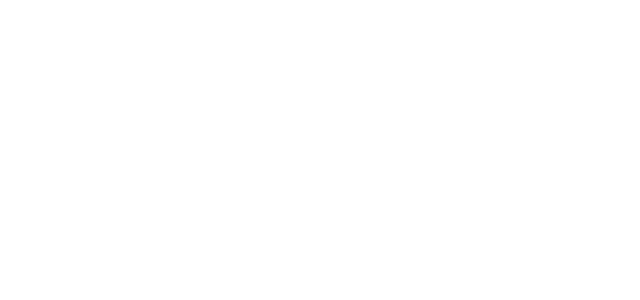
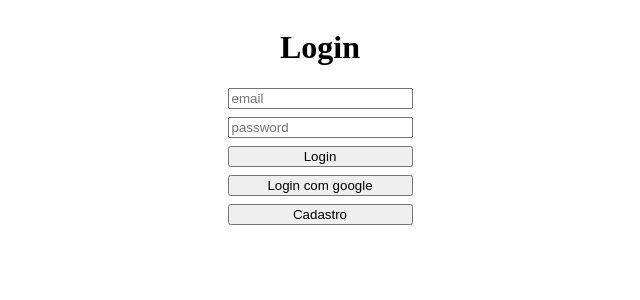
Before and after one commit to luizfbarbosa12/FirebaseWReact, a React (Create React App) app in the folder firebase-chat/: page /login in a window 1280 px wide. Shown: the top 300 px of the page, without its empty margins (320-960 px from the left). Built offline with nearby package versions, Linux system fonts and the light colour scheme.

Commit message:
aula 2 quase finalizada

```diff
--- a/firebase-chat/src/App.js
+++ b/firebase-chat/src/App.js
@@ -1,5 +1,7 @@
 import { Switch, Route, BrowserRouter } from "react-router-dom";
 import ChatPage from "./pages/ChatPage/ChatPage";
+import { LoginPage } from "./pages/LoginPage";
+import { SignUpPage } from "./pages/SignUpPage";
 
 const App = () => {
   return (
@@ -10,6 +12,12 @@ const App = () => {
         <Route exact path="/">
           <ChatPage />
         </Route>
+        <Route exact path="/login">
+          <LoginPage />
+        </Route>
+        <Route exact path="/cadastro">
+          <SignUpPage />
+        </Route>
       </Switch>
     </BrowserRouter>
   );
--- /dev/null
+++ b/firebase-chat/src/Components/FormPageContainer/index.js
@@ -0,0 +1,16 @@
+import styled from "styled-components";
+
+const FormPageContainer = styled.div`
+  max-width: 200px;
+  margin: 0 auto;
+  display: flex;
+  flex-direction: column;
+  align-items: center;
+
+  form {
+    display: grid;
+    gap: 8px;
+  }
+`;
+
+export default FormPageContainer;
--- a/firebase-chat/src/pages/ChatPage/ChatContainer.js
+++ b/firebase-chat/src/pages/ChatPage/ChatContainer.js
@@ -1,5 +1,6 @@
-import React from "react";
+import React, { useEffect, useState } from "react";
 import styled from "styled-components";
+import firebase from "firebase";
 
 const ChatPageWrapper = styled.div`
   border: 1px solid red;
@@ -36,15 +37,42 @@ const MessageInput = styled.div`
     font-size: 24px;
   }
 `;
-const ChatContainer = () => {
+const ChatContainer = (props) => {
+  const [messages, setMessages] = useState([]);
+
+  useEffect(() => {
+    const getMessages = async () => {
+      console.log(props.currentUserId);
+      console.log(props.selectedUser);
+      const ref = firebase
+        .firestore()
+        .collection("chats")
+        .doc(`${props.currentUserId}-${props.selectedUser.id}`)
+        .collection("messages")
+        .orderBy("sentAt", "desc");
+      const querySnapshot = await ref.get();
+
+      const messagesList = querySnapshot.docs.map((doc) => {
+        return doc.data();
+      });
+      setMessages(messagesList);
+      console.log(messagesList);
+    };
+
+    getMessages();
+  }, [props.currentUserId, props.selectedUser.id]);
+
   return (
     <ChatPageWrapper>
-      <Header>Conversa com bla</Header>
+      <Header>Conversa com {props.selectedUser.name}</Header>
       <Messages>
-        <p>Darvas - Mensagem 1</p>
-        <p>eu - Mensagem 2</p>
-        <p>Darvas - Mensagem 3</p>
-        <p>eu - Mensagem 4</p>
+        {messages.map((message) => {
+          return (
+            <p>
+              {message.username} - {message.text}
+            </p>
+          );
+        })}
       </Messages>
       <MessageInput>
         <input placeholder="envie sua mensagem" />
--- a/firebase-chat/src/pages/ChatPage/ChatPage.js
+++ b/firebase-chat/src/pages/ChatPage/ChatPage.js
@@ -1,4 +1,4 @@
-import React from "react";
+import React, { useState } from "react";
 import ChatContainer from "./ChatContainer";
 import UsersList from "./usersList";
 import styled from "styled-components";
@@ -10,10 +10,16 @@ const ChatContainerWrapper = styled.div`
 `;
 
 const ChatPage = () => {
+  const [selectedUser, setSelectedUser] = useState();
+  const userId = "meuId";
+  console.log(selectedUser);
+
   return (
     <ChatContainerWrapper>
-      <UsersList />
-      <ChatContainer />
+      <UsersList setSelectedUser={setSelectedUser} />
+      {selectedUser && (
+        <ChatContainer currentUserId={userId} selectedUser={selectedUser} />
+      )}
     </ChatContainerWrapper>
   );
 };
--- a/firebase-chat/src/pages/ChatPage/usersList.js
+++ b/firebase-chat/src/pages/ChatPage/usersList.js
@@ -7,7 +7,7 @@ const UsersListWrapper = styled.div`
   height: 100vh;
   padding: 0 16px;
 `;
-const UsersList = () => {
+const UsersList = (props) => {
   const [users, setUsers] = useState();
 
   useEffect(() => {
@@ -18,14 +18,22 @@ const UsersList = () => {
         .get();
 
       const usersList = querySnapshot.docs.map((doc) => {
-        return doc.data();
+        return {
+          id: doc.id,
+          ...doc.data(),
+        };
       });
       setUsers(usersList);
     };
 
     getUsers();
   }, []);
-  console.log(users);
+
+  const onClickUser = (user) => {
+    console.log("clicou na div");
+    props.setSelectedUser(user);
+  };
+
   return (
     <UsersListWrapper>
       <div>
@@ -34,7 +42,7 @@ const UsersList = () => {
         <h4>Conversas</h4>
         {users?.map((user, index) => {
           return (
-            <div key={index}>
+            <div onClick={() => onClickUser(user)} key={index}>
               <p>{user.name}</p>
             </div>
           );
--- /dev/null
+++ b/firebase-chat/src/pages/LoginPage/index.js
@@ -0,0 +1,60 @@
+import React, { useState } from "react";
+import { useHistory } from "react-router-dom";
+import firebase from "firebase";
+
+import FormPageContainer from "../../Components/FormPageContainer";
+
+export const LoginPage = () => {
+  const [emailValue, setEmailValue] = useState("");
+  const [passwordValue, setpasswordValue] = useState("");
+  const history = useHistory();
+
+  const onClickCadastro = () => {
+    history.push("/cadastro");
+  };
+
+  const submitLogin = (event) => {
+    event.preventDefault();
+    console.log("enviou", passwordValue, emailValue);
+    firebase
+      .auth()
+      .signInWithEmailAndPassword(emailValue, passwordValue)
+      .then((user) => {
+        console.log(user);
+      })
+      .catch(function (error) {
+        const errorCode = error.code;
+        const errorMessage = error.message;
+        console.log(errorCode, errorMessage);
+      });
+  };
+
+  const onChangeEmail = (event) => {
+    setEmailValue(event.target.value);
+  };
+  const onChangesSenha = (event) => {
+    setpasswordValue(event.target.value);
+  };
+  return (
+    <FormPageContainer>
+      <h1>Login</h1>
+      <form onSubmit={submitLogin}>
+        <input
+          onChange={onChangeEmail}
+          value={emailValue}
+          type={"email"}
+          placeholder={"email"}
+        />
+        <input
+          onChange={onChangesSenha}
+          value={passwordValue}
+          type={"password"}
+          placeholder={"password"}
+        />
+        <button>Login</button>
+        <button>Login com google</button>
+        <button onClick={onClickCadastro}>Cadastro</button>
+      </form>
+    </FormPageContainer>
+  );
+};
--- /dev/null
+++ b/firebase-chat/src/pages/SignUpPage/index.js
@@ -0,0 +1,52 @@
+import React, { useState } from "react";
+import FormPageContainer from "../../Components/FormPageContainer";
+import firebase from "firebase";
+
+export const SignUpPage = () => {
+  const [emailValue, setEmailValue] = useState("");
+  const [passwordValue, setpasswordValue] = useState("");
+
+  const submitSignUp = (event) => {
+    event.preventDefault();
+    console.log("enviou", passwordValue, emailValue);
+    firebase
+      .auth()
+      .createUserWithEmailAndPassword(emailValue, passwordValue)
+      .then((user) => {
+        console.log(user);
+      })
+      .catch(function (error) {
+        const errorCode = error.code;
+        const errorMessage = error.message;
+        console.log(errorCode, errorMessage);
+      });
+  };
+
+  const onChangeEmail = (event) => {
+    setEmailValue(event.target.value);
+  };
+  const onChangesSenha = (event) => {
+    setpasswordValue(event.target.value);
+  };
+  return (
+    <FormPageContainer>
+      <h1>Sign up Page</h1>
+      <form onSubmit={submitSignUp}>
+        <input type={"text"} placeholder={"Nome de usuario"} />
+        <input
+          onChange={onChangeEmail}
+          value={emailValue}
+          type={"email"}
+          placeholder={"email"}
+        />
+        <input
+          onChange={onChangesSenha}
+          value={passwordValue}
+          type={"password"}
+          placeholder={"password"}
+        />
+        <button>Cadastro</button>
+      </form>
+    </FormPageContainer>
+  );
+};
```
Also changed, not shown: 2 other files (tests, documents, lock files or other folders).
